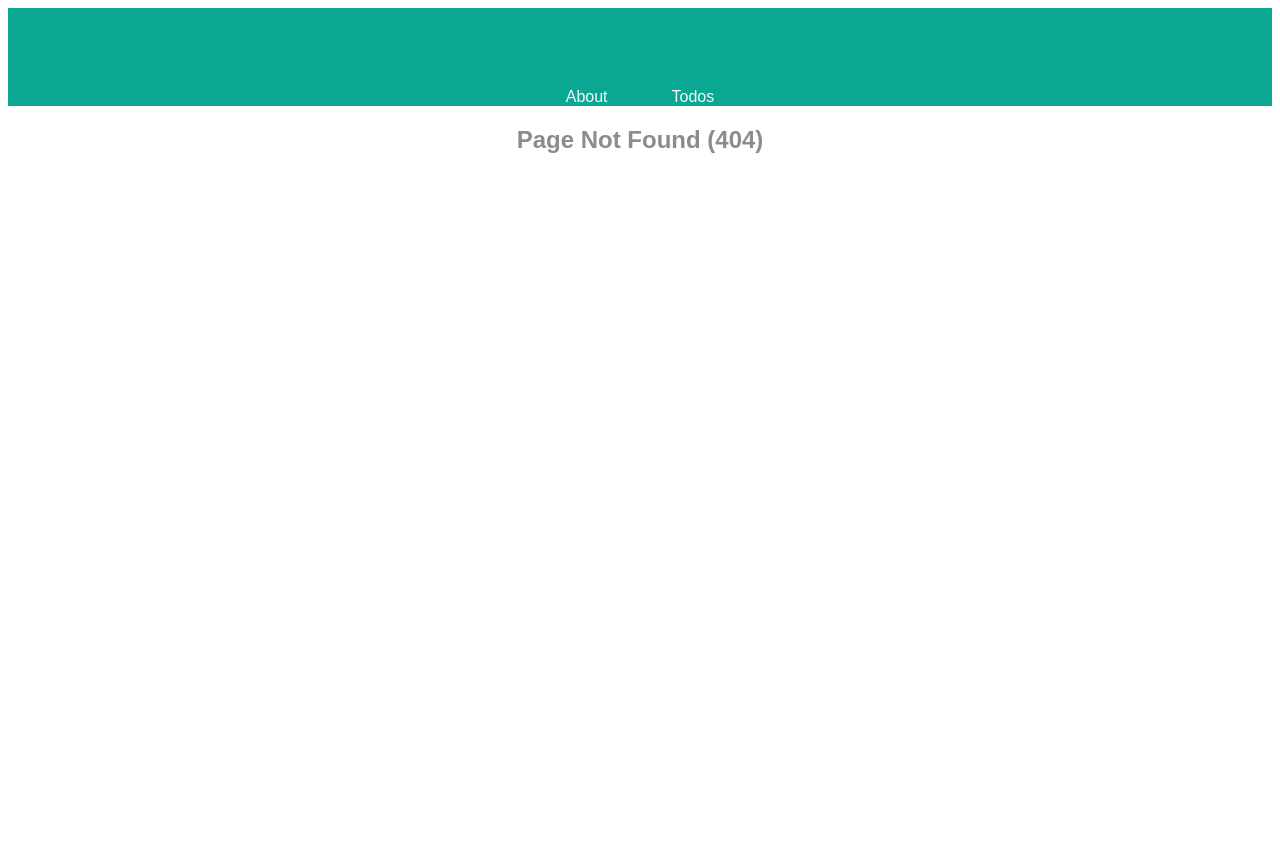
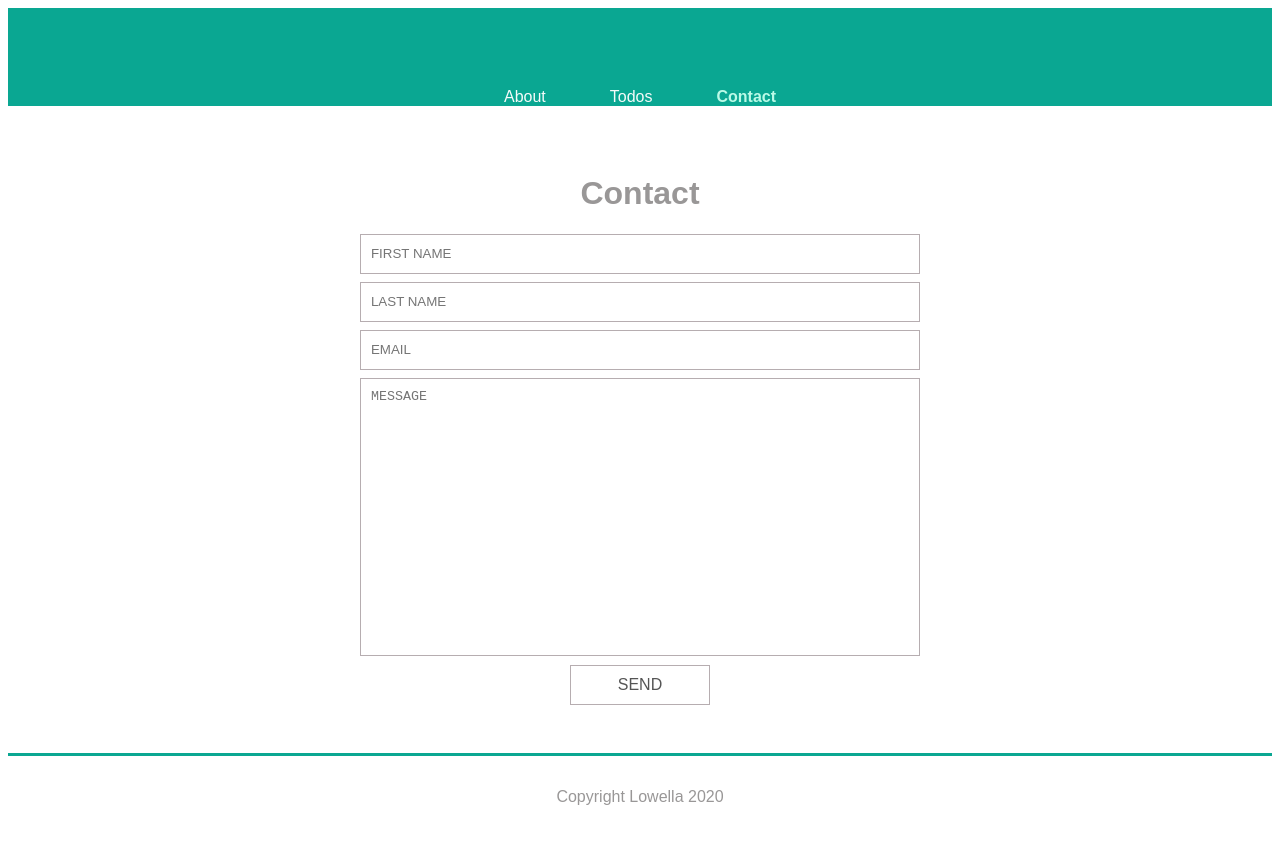
Before and after one commit to Lowella369/todoapp, a React (Create React App) app: page /contact in a window 1280 px wide. Before the commit this address had no page. Before the commit the page ends 800 px from the top, so only its background shows below. Built offline with nearby package versions, Linux system fonts and the light colour scheme.

Commit message:
modified

```diff
--- a/package.json
+++ b/package.json
@@ -8,6 +8,7 @@
   ],
   "main": "src/index.js",
   "dependencies": {
+    "bootstrap": "4.5.0",
     "react": "16.12.0",
     "react-dom": "16.12.0",
     "react-redux": "7.2.0",
--- a/src/App.js
+++ b/src/App.js
@@ -9,6 +9,7 @@ import NavBar from "./components/NavBar.jsx";
 import About from "./components/About.jsx";
 import Error from "./components/Error.jsx";
 import Todo from "./components/Todo.js";
+import Contact from "./components/Contact.jsx";
 
 const App = () => {
   return (
@@ -19,8 +20,12 @@ const App = () => {
           <Redirect exact path="/" to="/about" />
           <Route path="/about" component={About} />
           <Route path="/todos" component={Todo} />
+          <Route path="/contact" component={Contact} />
           <Route component={Error} />
         </Switch>
+        <div className="footer">
+          <p>Copyright Lowella 2020</p>
+        </div>
       </div>
     </BrowserRouter>
   );
--- /dev/null
+++ b/src/components/Contact.jsx
@@ -0,0 +1,48 @@
+import React from "react";
+
+function Contact() {
+  return (
+    <div className="contact-container">
+      <h1>Contact</h1>
+
+      <div className="contact">
+        <form action="https://formspree.io/email@domain.tld" method="POST">
+          <input
+            type="text"
+            name="fname"
+            id="fname"
+            placeholder="First Name"
+            required
+          />
+
+          <input
+            type="text"
+            name="lname"
+            id="lname"
+            placeholder="Last Name"
+            required
+          />
+
+          <input
+            type="email"
+            name="email"
+            id="email"
+            placeholder="email"
+            required
+          />
+
+          <textarea
+            name="message"
+            id="message"
+            placeholder="message"
+            required
+          />
+
+          <input type="submit" name="send" id="submit" value="send" />
+        </form>
+      </div>
+    </div>
+  );
+}
+
+export default Contact;
--- a/src/components/NavBar.jsx
+++ b/src/components/NavBar.jsx
@@ -8,6 +8,7 @@ const NavBar = () => {
     <div className="navBar">
       <NavTab to="/about" label="About" />
       <NavTab to="/todos" label="Todos" />
+      <NavTab to="/contact" label="Contact" />
     </div>
   );
 };
--- a/src/components/Todo.js
+++ b/src/components/Todo.js
@@ -2,6 +2,8 @@ import React from "react";
 import { createStore } from "redux";
 import { Provider, connect } from "react-redux";
 import { combineReducers } from "redux";
+
+import "./Message.jsx";
 
 const ADD_TODO = "ADD_TODO";
 const TOGGLE_TODO = "TOGGLE_TODO";
@@ -109,6 +111,7 @@ const allReducers = combineReducers({ todoreducer });
 
 //presentational components
 let nextTodoId = 0;
+let errorMessage;
 class Todo extends React.Component {
   constructor(props) {
     super(props);
@@ -126,17 +129,40 @@ class Todo extends React.Component {
 
   handleKeyUp = (value, e) => {
     if (e.key === "Enter") {
-      //this.state.value.trim() -> this is the current input value
-      this.state.value.trim().length && this.props.dispatch(addTodo(value));
-
+      //validating input
+      if (
+        this.props.todos.find(
+          text => this.props.todos.text === this.state.value
+        )
+      ) {
+        errorMessage = "Todo list already exists!";
+      } else {
+        //this.state.value.trim() -> this is the current input value
+        this.state.value.trim().length && this.props.dispatch(addTodo(value));
+      }
+      //end
+      //to check the todos in the array
+      console.log(this.props.todos);
       this.setState({
         value: ""
       });
     }
   };
 
-  handleSubmit = value => {
-    this.state.value.trim().length && this.props.dispatch(addTodo(value));
+  handleSubmit = () => {
+    const textValue = this.state.value;
+    //console.log("submit called", textValue, this.props);
+    if (this.props.todos.find(todoItem => todoItem.text === textValue)) {
+      errorMessage = "Todo list already exists!";
+    } else {
+      //this.state.value.trim() -> this is the current input value
+      //textValue.trim().length && this.props.dispatch(addTodo(textValue));
+
+      if (textValue.trim().length > 0) {
+        this.props.dispatch(addTodo(textValue));
+      }
+      errorMessage = "";
+    }
 
     this.setState({
       value: ""
@@ -175,7 +201,7 @@ class Todo extends React.Component {
     const visibleElements = todos.filter(item => item.isVisible);
     return (
       <React.Fragment>
-        <h1>Todo App</h1>
+        <h1 className="heading">Todo App</h1>
         <div className="todoApp">
           <div className="todoContainer">
             <div className="inputFields">
@@ -204,6 +230,7 @@ class Todo extends React.Component {
               Submit
             </button>
           </div>
+          <p> {errorMessage}</p>
           {visibleElements.length > 0 && (
             <ul className="list">
               {todos.map((item, index) => {
@@ -252,6 +279,7 @@ class Todo extends React.Component {
               className="filter-input"
               onClick={this.showAll}
               disabled={todos.length === 0}
+              defaultChecked
             />
             <label htmlFor="allFilter" className="filterLabel">
               All
--- a/src/components/css/style.css
+++ b/src/components/css/style.css
@@ -1,6 +1,6 @@
 html,
 body {
-  color: hsl(0, 0%, 55%);
+  color: #999797;
 }
 .navBar {
   padding-top: 5rem;
@@ -10,6 +10,9 @@ body {
 .todoContainer {
   display: flex;
 }
+.heading {
+  padding: 3rem 0 1rem 0;
+}
 .todoApp {
   display: flex;
   flex-direction: column;
@@ -17,7 +20,7 @@ body {
   width: 100%;
   min-height: 100%;
   max-width: 40rem;
-  margin: auto;
+  margin: auto auto 2rem auto;
 }
 .list {
   padding-left: 0;
@@ -118,5 +121,93 @@ body {
   cursor: pointer;
 }
 .about {
-  padding-top: 5rem;
+  margin: 2rem;
+  padding: 3rem;
 }
+
+.contact-container {
+  padding: 3rem;
+}
+
+.contact form {
+  display: flex;
+  flex-direction: column;
+  align-items: center;
+}
+
+.contact form input {
+  background: none;
+  border: 1px solid #b6adb0;
+  color: #555;
+  height: 2.37rem;
+  line-height: 2.37rem;
+  margin: 0 0 0.5rem;
+  padding: 0 0 0 0.62rem;
+  text-align: left;
+  width: 34.25rem;
+  text-transform: uppercase;
+  display: flex;
+  flex-direction: column;
+  justify-content: center;
+  align-items: center;
+}
+
+.contact form textarea {
+  background: none;
+  border: 1px solid #b6adb0;
+  color: #555;
+  height: 16.87rem;
+  line-height: 1.5rem;
+  margin: 0 0 0.56rem;
+  overflow: auto;
+  padding: 0.43rem 0 0 0.62rem;
+  resize: none;
+  text-align: left;
+  width: 34.25rem;
+  text-transform: uppercase;
+}
+
+.contact form input#submit {
+  background: none;
+  border: 0.12rem solid #b6adb0;
+  color: #555;
+  cursor: pointer;
+  font-size: 1rem;
+  font-weight: normal;
+  height: 2.5rem;
+  line-height: 2.25rem;
+  margin: 0;
+  padding: 0;
+  text-align: center;
+  text-transform: uppercase;
+  width: 8.81rem;
+}
+
+.contact form input#submit:hover {
+  background-color: #0aa792;
+  color: #fff;
+  border: none;
+  height: 2.5rem;
+  width: 8.81rem;
+}
+
+/*for small devices*/
+
+@media only screen and (min-width: 320px) and (max-width: 820px) {
+  .contact form {
+    margin: 0;
+    overflow: hidden;
+    padding: 0 0 1.25rem 0;
+    width: 100%;
+  }
+
+  .contact form input,
+  .contact form textarea {
+    border-radius: 0;
+    margin: 0 auto 0.5rem;
+    width: 95%;
+  }
+  .contact form input#submit {
+    margin: 0 0 0 4%;
+  }
+}
--- a/src/styles.css
+++ b/src/styles.css
@@ -2,3 +2,13 @@
   font-family: sans-serif;
   text-align: center;
 }
+
+.footer {
+  padding: 1rem 0 1rem;
+
+  border-top: solid #0aa792;
+
+  text-align: center;
+
+  font-size: 1rem;
+}
```
